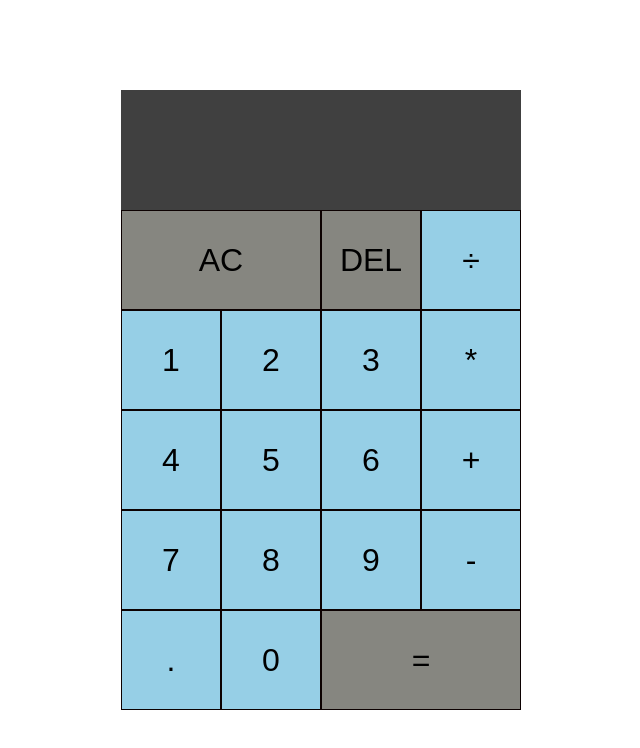
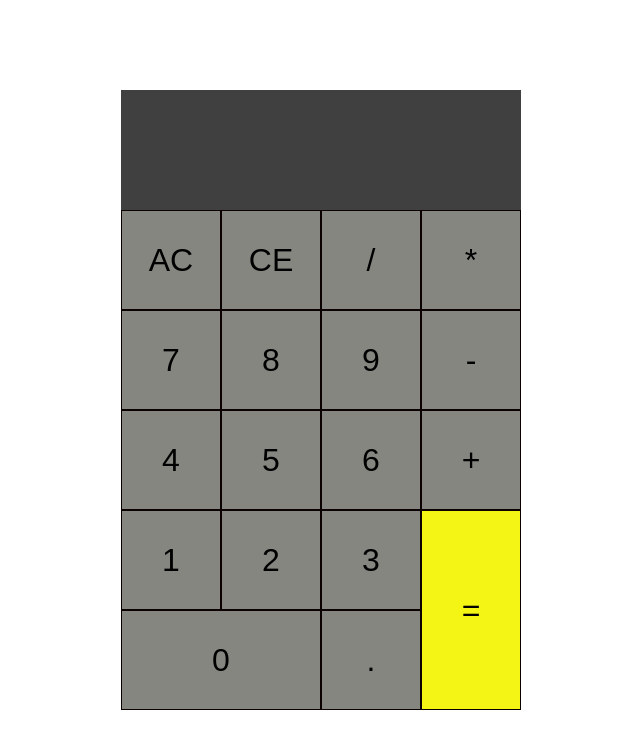
Before and after one commit to yuliussusilo/RCTN064-Assignment1, a plain HTML site: page index.html in a window 1280 px wide. Shown: the whole page, without its empty margins (319-959 px from the left). Drawn offline with Linux system fonts and the light colour scheme.

Commit message:
Calculator

```diff
--- a/calculator.css
+++ b/calculator.css
@@ -23,19 +23,23 @@
     font-size: 2rem;
     border: 1px solid rgb(12, 1, 1);
     outline: none;
-    background-color: rgba(103, 186, 219, 0.685);
+    background-color: rgb(134, 134, 128);
   }
 
-  button.btn-grey {
-    background-color: rgb(134, 134, 128);
+  button.btn-yellow {
+    background-color: rgb(245, 245, 21);
   }
 
   .calculator-grid > button:hover {
     background-color: rgba(255, 255, 255, .9);
   }
 
-  .span-two {
+  .span-column-two {
     grid-column: span 2;
+  }
+
+  .span-row-two {
+    grid-row: span 2;
   }
 
   .output {
--- a/calculator.js
+++ b/calculator.js
@@ -45,7 +45,7 @@ class Calculator {
         case '*':
           computation = prev * current
           break
-        case '÷':
+        case '/':
           computation = prev / current
           break
         default:
--- a/index.html
+++ b/index.html
@@ -10,24 +10,24 @@
       <div data-previous-operand class="previous-operand"></div>
       <div data-current-operand class="current-operand"></div>
     </div>
-    <button data-all-clear class="span-two btn-grey">AC</button>
-    <button data-delete class="btn-grey">DEL</button>
-    <button data-operation>÷</button>
-    <button data-number>1</button>
-    <button data-number>2</button>
-    <button data-number>3</button>
+    <button data-all-clear>AC</button>
+    <button data-delete>CE</button>
+    <button data-operation>/</button>
     <button data-operation>*</button>
+    <button data-number>7</button>
+    <button data-number>8</button>
+    <button data-number>9</button>
+    <button data-operation>-</button>
     <button data-number>4</button>
     <button data-number>5</button>
     <button data-number>6</button>
     <button data-operation>+</button>
-    <button data-number>7</button>
-    <button data-number>8</button>
-    <button data-number>9</button>
-    <button data-operation>-</button>
+    <button data-number>1</button>
+    <button data-number>2</button>
+    <button data-number>3</button>
+    <button data-equals class="span-row-two btn-yellow">=</button>
+    <button data-number class="span-column-two">0</button>
     <button data-number>.</button>
-    <button data-number>0</button>
-    <button data-equals class="span-two btn-grey">=</button>
   </div>
 </body>
 </html>
```
